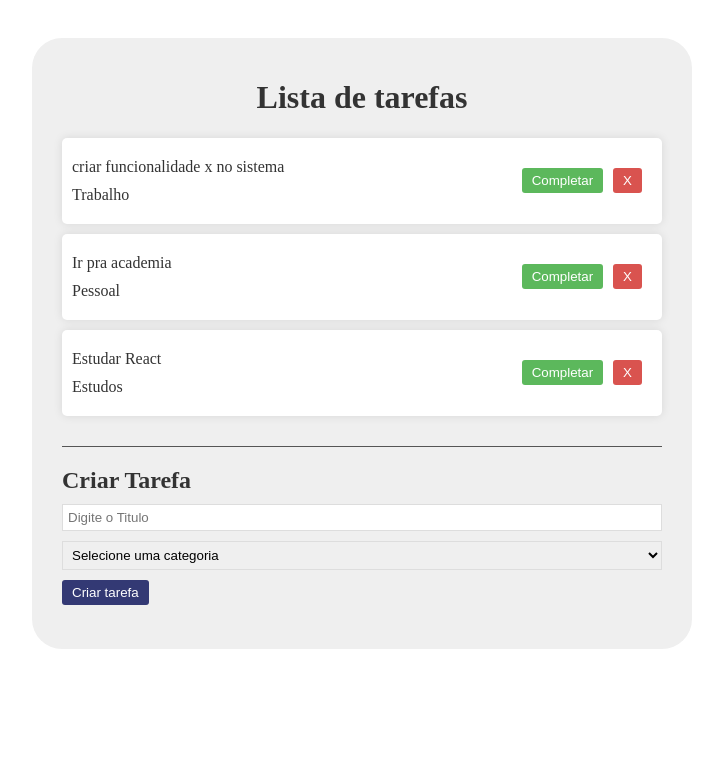
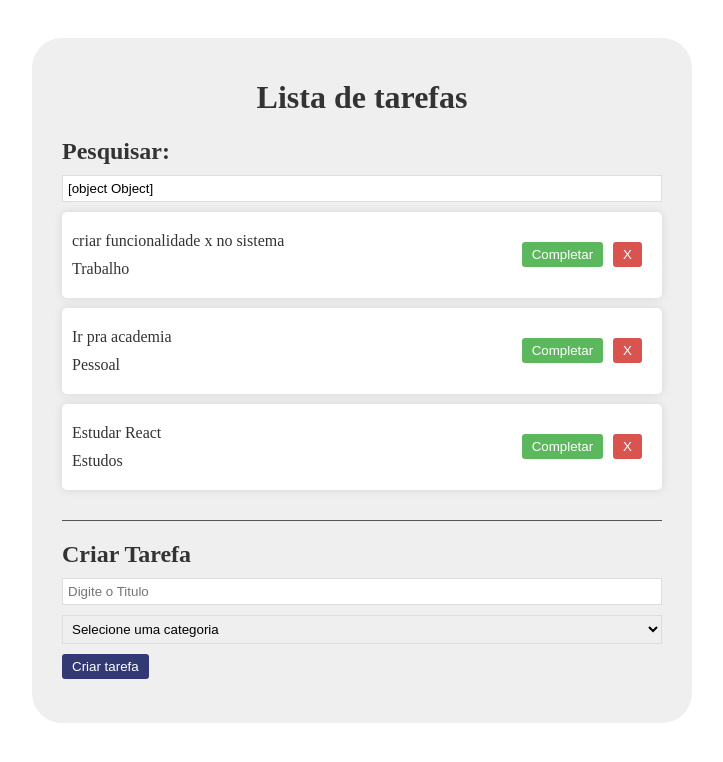
Before and after one commit to Igor-Brandalise/Todo-list, a React (Vite) app: page / in a window 1280 px wide. Shown: the top 762 px of the page, without its empty margins (278-1001 px from the left). Built offline with nearby package versions, Linux system fonts and the light colour scheme.

Commit message:
pesquisar

```diff
--- a/src/App.jsx
+++ b/src/App.jsx
@@ -1,6 +1,7 @@
 import { useState } from "react";
 import Todo from "./components/Todo";
 import TodoForm from "./components/TodoForm";
+import Search from "./components/search";
 
 import "./App.css";
 
@@ -58,6 +59,8 @@
     <div className="app">
       <h1>Lista de tarefas</h1>
 
+      <Search/>
+
       <div className="todo-list">
         {todos.map((todo) => (
           <Todo key={todo.id} todo={todo} removeTodo={removeTodo} completeTodo={completeTodo}/>
--- /dev/null
+++ b/src/components/Search.jsx
@@ -0,0 +1,17 @@
+import React from "react";
+
+const Search = (search, setSearch) => {
+  return (
+    <div className="search">
+      <h2>Pesquisar:</h2>
+      <input
+        type="text"
+        value={search}
+        onChange={(e) => setSearch(e.target.value)}
+        placeholder="Digite para pesquisar"
+      />
+    </div>
+  );
+};
+
+export default Search;
```
